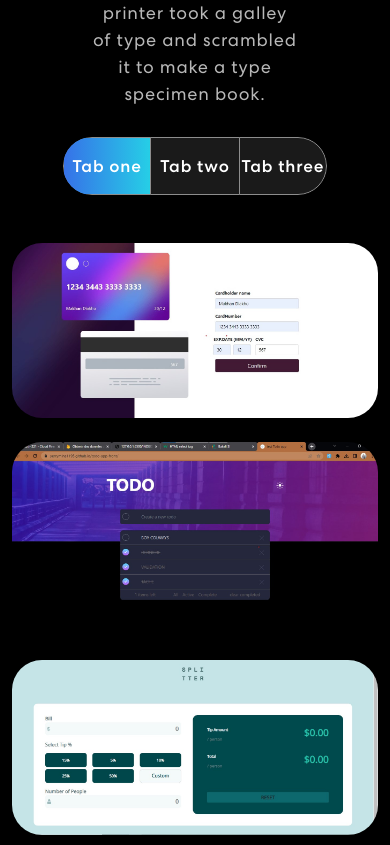
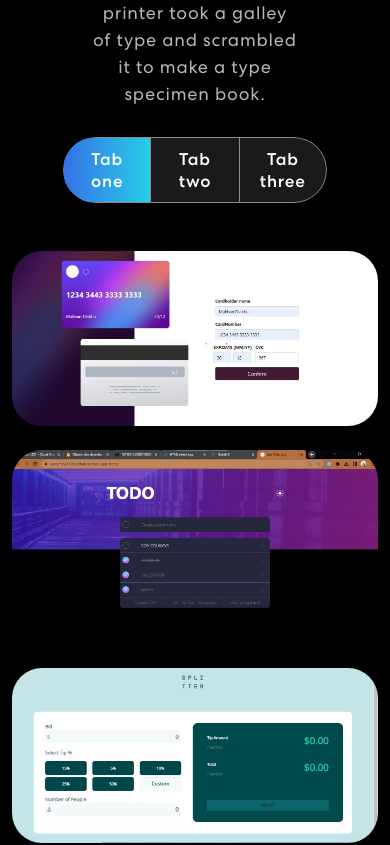
Before and after one commit to yerrymina1195/react-portofolio, a React (Create React App) app: page / in a window 390 px wide. Shown: the part 2140-2985 px from the top of the page. Built offline with nearby package versions, Linux system fonts and the light colour scheme.

Commit message:
03/05/ commit

```diff
--- a/src/App.css
+++ b/src/App.css
@@ -650,4 +650,32 @@ nav.navbar .navbar-toggler[aria-expanded="true"] .navbar-toggler-icon {
     font-weight: 500;
 
   }
+  .navbar-text button {
+    font-weight: 700;
+    color: #fff;
+    border: 1px solid #fff;
+    padding: 2px;
+    font-size: 18px;
+    margin-left: 18px;
+    position: relative;
+    background-color: transparent;
+    transition: 0.3s ease-in-out;
+  }
+  .project .nav.nav-pills .nav-link {
+  background-color: transparent;
+  border-radius: 0;
+  padding: 10px ;
+  color: #fff;
+  width: 100%;
+  font-size: 17px;
+  letter-spacing: 0.8px;
+  font-weight: 500;
+  position: relative;
+  transition: 0.3s ease-in-out;
+  text-align: center;
+  z-index: 0;
 }
+.footer img {
+  width: 100%;
+}
+}
--- a/src/components/Contact.jsx
+++ b/src/components/Contact.jsx
@@ -47,7 +47,7 @@ export const Contact = () => {
                     <Col size={12} sm={6} className="px-1">
                       <input type="tel"  placeholder="Phone No." />
                     </Col>
-                    <Col size={12} className="px-1">
+                    <Col size={12} className="px-1 text-center">
                       <textarea rows="6"  placeholder="Message"></textarea>
                       <button type="submit"><span>Send</span></button>
                     </Col>
--- a/src/components/Footer.jsx
+++ b/src/components/Footer.jsx
@@ -28,10 +28,10 @@ export const Footer = () => {
           </Row>
         </div>
       </Col>
-          <Col size={12} sm={6}>
+      <Col size={12} sm={6} className="text-center ">
             <img src={logo} alt="Logo" />
           </Col>
-          <Col size={12} sm={6} className="text-center text-sm-end">
+          <Col size={12} sm={6} className="text-center ">
             <div className="social-icon">
               <a href="/"><img src={navIcon1} alt="Icon" /></a>
               <a href="/"><img src={navIcon2} alt="Icon" /></a>
@@ -39,6 +39,7 @@ export const Footer = () => {
             </div>
             <p>Copyright 2023. All Rights Reserved</p>
           </Col>
+
         </Row>
       </Container>
     </footer>
```
